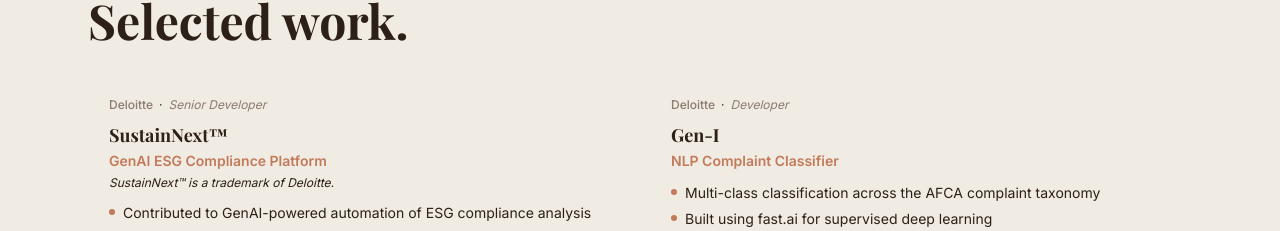
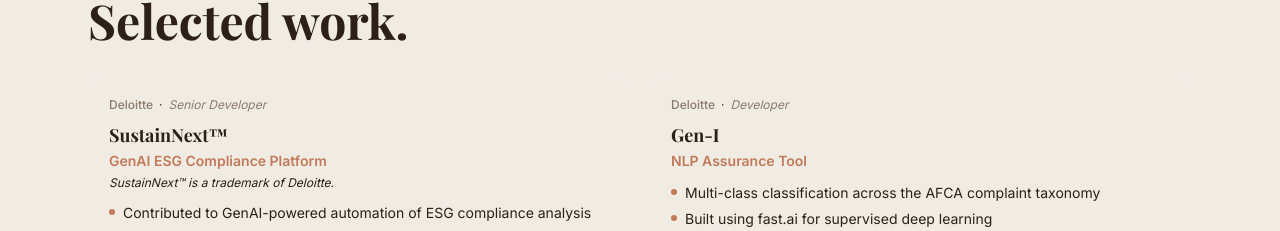
Before and after one commit to trishan023/TrishanWebsite, a React (Vite) app: page / in a window 1280 px wide. Shown: the part 4002-4233 px from the top of the page. Built offline with nearby package versions, Linux system fonts and the light colour scheme.

Commit message:
Rename Gen-I subtitle to NLP Assurance Tool
Co-Authored-By: Claude Opus 4.6 <noreply@anthropic.com>

```diff
--- a/src/data/content.js
+++ b/src/data/content.js
@@ -125,7 +125,7 @@ export const projects = [
   {
     id: 2,
     title: "Gen-I",
-    subtitle: "NLP Complaint Classifier",
+    subtitle: "NLP Assurance Tool",
     company: "Deloitte",
     role: "Developer",
     description:
```
